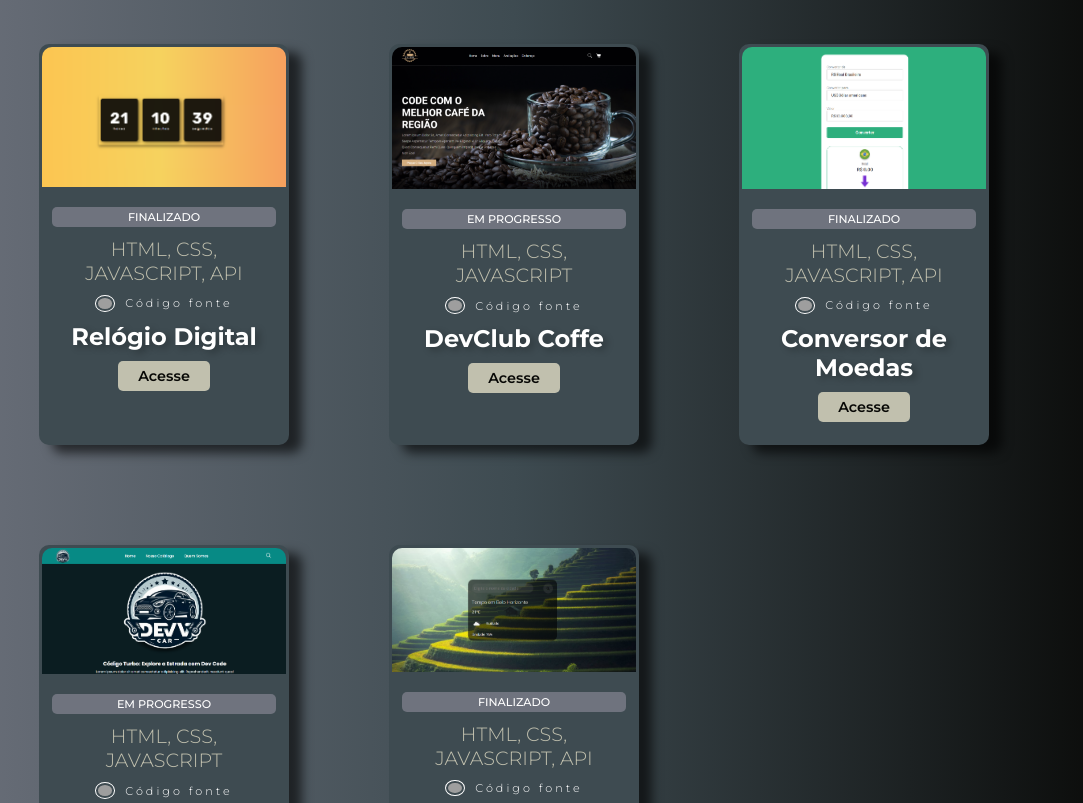
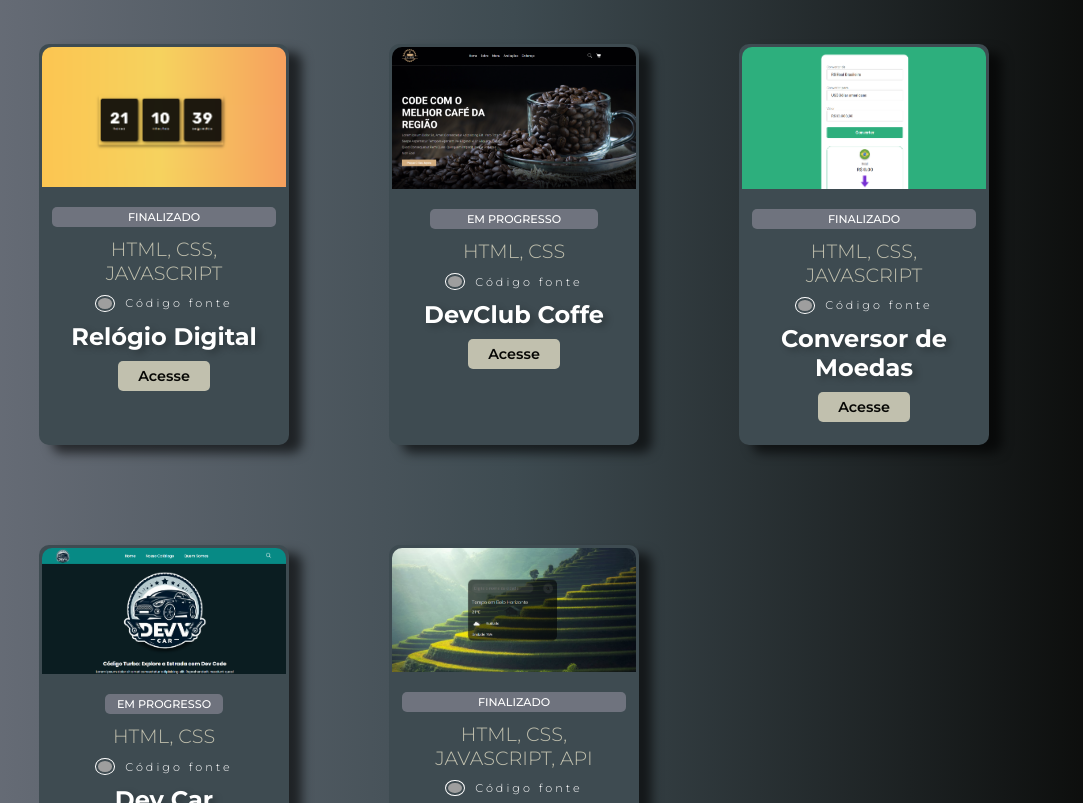
Before and after one commit to carlosresendeP/Site-de-Portifolio, a plain HTML site: page index.html in a window 1280 px wide. Shown: the part 118-921 px from the top of the page, without its empty margins (126-1209 px from the left). Drawn offline with Linux system fonts and the light colour scheme; grey boxes are pictures that could not be loaded.

Commit message:
Update correçoes.html

```diff
--- a/index.html
+++ b/index.html
@@ -40,7 +40,7 @@
 
                         <div class="box-text-card">
                             <p class="txt-website-in-progress">Finalizado</p>
-                            <p>HTML, CSS, JAVASCRIPT, API</p>
+                            <p>HTML, CSS, JAVASCRIPT</p>
                         </div>
                         <div class="box-assets">
                             <img src="https://img.icons8.com/material-rounded/24/ffffff/source-code.png" alt="source-code"/>
@@ -62,7 +62,7 @@
 
                         <div class="box-text-card">
                             <p class="txt-website-in-progress">Em Progresso</p>
-                            <p>HTML, CSS, JAVASCRIPT</p>
+                            <p>HTML, CSS</p>
                         </div>
                         <div class="box-assets">
                             <img src="https://img.icons8.com/material-rounded/24/ffffff/source-code.png" alt="source-code"/>
@@ -84,7 +84,7 @@
 
                         <div class="box-text-card">
                             <p class="txt-website-in-progress">Finalizado</p>
-                            <p>HTML, CSS, JAVASCRIPT, API</p>
+                            <p>HTML, CSS, JAVASCRIPT</p>
                         </div>
                         <div class="box-assets">
                             <img src="https://img.icons8.com/material-rounded/24/ffffff/source-code.png" alt="source-code"/>
@@ -107,7 +107,7 @@
 
                         <div class="box-text-card">
                             <p class="txt-website-in-progress">Em Progresso</p>
-                            <p>HTML, CSS, JAVASCRIPT</p>
+                            <p>HTML, CSS</p>
                         </div>
                         <div class="box-assets">
                             <img src="https://img.icons8.com/material-rounded/24/ffffff/source-code.png" alt="source-code"/>
```
